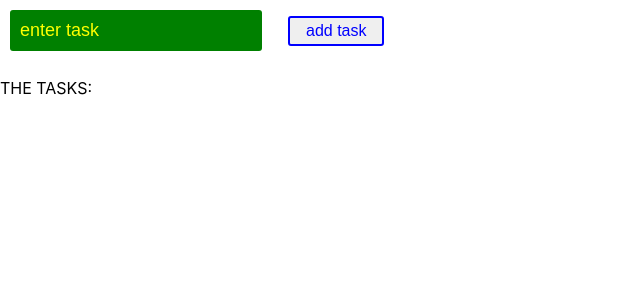
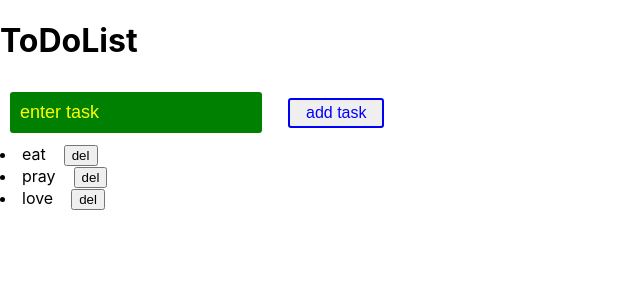
Before and after one commit to PoojaVeera/todolistapp, a React (Create React App) app: page / in a window 1280 px wide. Shown: the top 300 px of the page, without its empty margins (0-640 px from the left). Built offline with nearby package versions, Linux system fonts and the light colour scheme.

Commit message:
modified:   package-lock.json 	modified:   package.json 	modified:   src/App.js 	modified:   src/components/Input.js 	new file:   src/components/ToDoList.js

```diff
--- a/package.json
+++ b/package.json
@@ -10,6 +10,7 @@
     "react-dom": "^18.2.0",
     "react-scripts": "5.0.1",
     "styled-components": "^5.3.5",
+    "uuidv4": "^6.2.13",
     "web-vitals": "^2.1.4"
   },
   "scripts": {
--- a/src/App.js
+++ b/src/App.js
@@ -1,16 +1,37 @@
 import React, { useState } from "react";
 import "./App.css";
 import { FormInput } from "./components/Input";
+import { v4 as uuid } from "uuid";
+import { TodoListItem } from "./components/ToDoList";
 function App() {
-  const [task, setTask] = useState(["eat", "pray", "love"]);
+  const [task, setTask] = useState([
+    { todo: "eat", complete: false, id: uuid() },
+    { todo: "pray", complete: false, id: uuid() },
+    { todo: "love", complete: true },
+  ]);
   const createToDoItem = (todo) => {
     const newTask = [...task, { todo }];
     setTask(newTask);
   };
+  const deleteToDo = () => {
+    let deleted = task.filter((taskI) => {
+      return !taskI.complete;
+    });
+    setTask(deleted);
+  };
 
   return (
     <div>
+      <h1> ToDoList</h1>
       <FormInput createToDoItem={createToDoItem} />
+      {task.map((taskItem, index) => (
+        <TodoListItem
+          key={uuid()}
+          index={index}
+          taskItem={taskItem}
+          deleteToDo={deleteToDo}
+        />
+      ))}
     </div>
   );
 }
--- a/src/components/Input.js
+++ b/src/components/Input.js
@@ -6,7 +6,7 @@ export const FormInput = ({ createToDoItem }) => {
   function handleThe(e) {
     e.preventDefault();
     if (task1 === "") {
-      return console.log("please add a task");
+      return alert("no input ");
     }
     createToDoItem(task1);
     addedTask1("");
@@ -23,10 +23,6 @@ export const FormInput = ({ createToDoItem }) => {
         ></Input>
         <BUTTON1 onClick={handleThe}>add task</BUTTON1>
       </form>
-      <p>
-        THE TASKS:<br></br>
-        {task1}
-      </p>
     </div>
   );
 };
--- /dev/null
+++ b/src/components/ToDoList.js
@@ -0,0 +1,11 @@
+import React from "react";
+import { v4 as uuid } from "uuid";
+
+export const TodoListItem = ({ taskItem, index, deleteToDo }) => {
+  return (
+    <li keys={uuid()}>
+      {taskItem.todo} &nbsp; &nbsp;
+      <button onClick={() => deleteToDo(index)}>del</button>
+    </li>
+  );
+};
```
Also changed, not shown: 1 other file (tests, documents, lock files or other folders).
